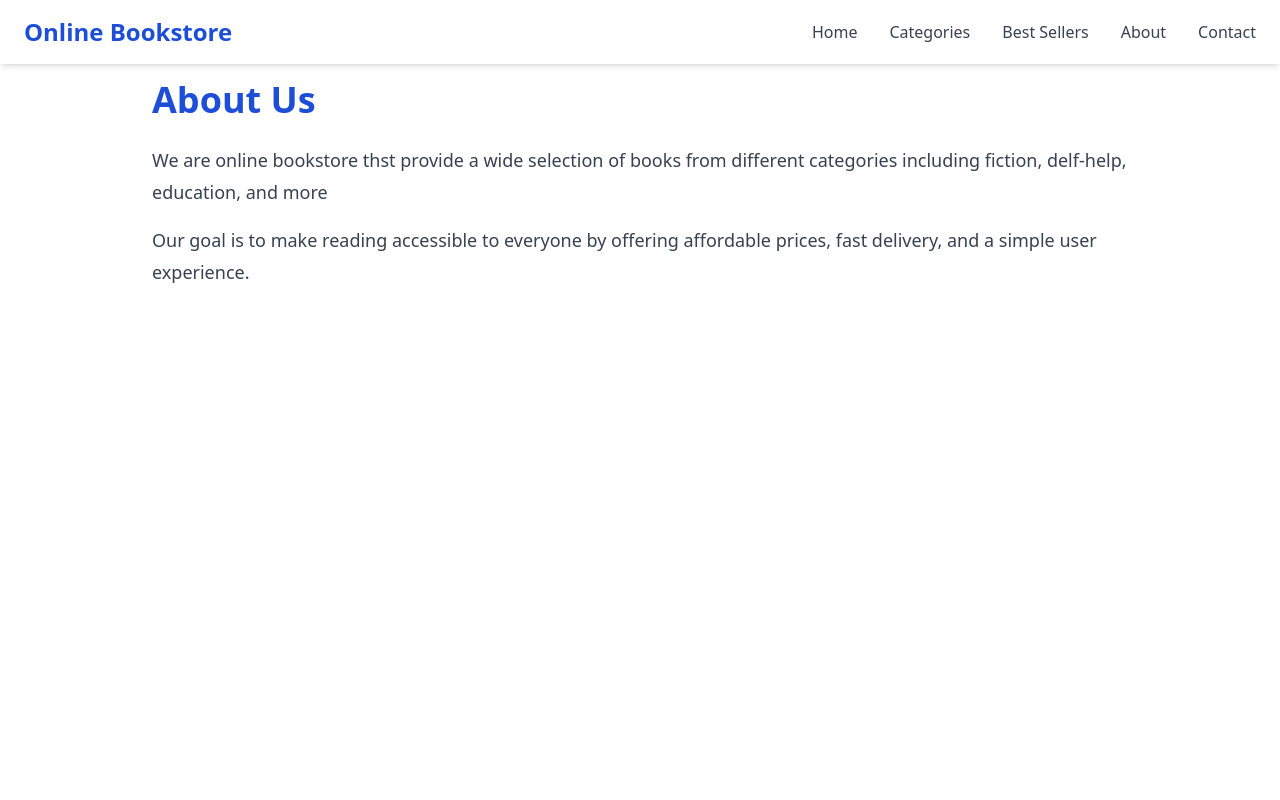
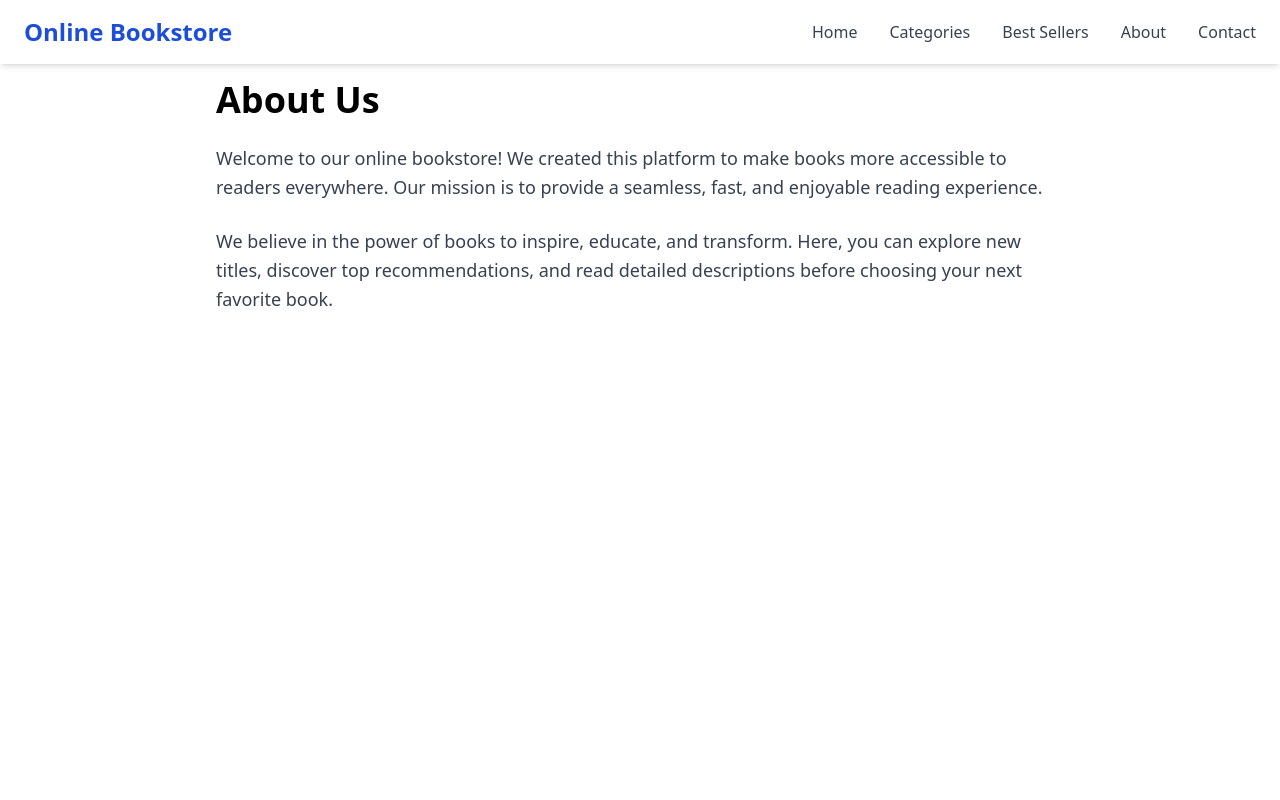
Before and after one commit to rimaejel143/online-bookstore, a React (Create React App) app: page /about in a window 1280 px wide. Shown: the top 800 px of the page. Built offline with nearby package versions, Linux system fonts and the light colour scheme.

Commit message:
add Services add About add Contact

```diff
--- a/src/pages/About.jsx
+++ b/src/pages/About.jsx
@@ -1,17 +1,23 @@
-import React from 'react'
+import React from "react";
 
 function About() {
   return (
-    <div className="max-w-5xl mx-auto px-6 py-20">
-        <h1 className="text-4xl font-bold text-blue-700">About Us</h1>
-        <p className="mt-6 text-lg leading-8 text-gray-700">We are online bookstore thst provide a wide selection of books from
-            different categories including fiction, delf-help, education, and more</p>
-        <p className="mt-4 text-lg leading-8 text-gray-700">Our goal is to make reading accessible to everyone by offering affordable
-        prices, fast delivery, and a simple user experience.
-        </p>
+    <div className="max-w-4xl mx-auto px-6 py-20">
+      <h1 className="text-4xl font-bold mb-6">About Us</h1>
 
+      <p className="text-gray-700 leading-relaxed text-lg">
+        Welcome to our online bookstore! We created this platform to make books
+        more accessible to readers everywhere. Our mission is to provide a
+        seamless, fast, and enjoyable reading experience.
+      </p>
+
+      <p className="text-gray-700 mt-6 leading-relaxed text-lg">
+        We believe in the power of books to inspire, educate, and transform.
+        Here, you can explore new titles, discover top recommendations, and read
+        detailed descriptions before choosing your next favorite book.
+      </p>
     </div>
   );
 }
 
-export default About
+export default About;
--- a/src/pages/Contact.jsx
+++ b/src/pages/Contact.jsx
@@ -1,21 +1,21 @@
-import React from 'react'
+import React from "react";
 
 function Contact() {
   return (
     <div className="max-w-4xl mx-auto px-6 py-20">
-        <h1 className="text-4xl font-bold text-blue-700">Contact us</h1>
-        <form className="mt-10 grid gap-6">
-            <input type="email" placeholder="Email" className="border p-3 rounded-lg shadow-sm focus:outline-blue-600"/>
+      <h1 className="text-4xl font-bold mb-6">Contact Us</h1>
 
-            <textarea placeholder="Message" rows="6" className="border p-3 rounded-lg shadow-sm focus:outline-blue-600"></textarea>
+      <p className="text-gray-700 text-lg">
+        We're here to help! You can contact us anytime via:
+      </p>
 
-            <button type="submit" className="bg-blue-600 text-white py-3 rounded-lg hover:bg-blue-700">Send Message
-
-            </button>
-        </form>
-
+      <div className="mt-6 space-y-4 text-gray-700 text-lg">
+        <p>📧 Email: support@onlinebookstore.com</p>
+        <p>📞 Phone: +961 70 000 000</p>
+        <p>📍 Location: Beirut, Lebanon</p>
+      </div>
     </div>
   );
 }
 
-export default Contact
+export default Contact;
--- a/src/pages/Services.jsx
+++ b/src/pages/Services.jsx
@@ -1,18 +1,18 @@
-import React from 'react'
+import React from "react";
 
 function Services() {
   return (
-    <div className="max-w-5xl mx-auto px-6 py-20">
-        <h1 className="text-4xl font-bold text-blue-700">Our Services</h1>
-        <ul className="mt-10 text-lg space-y-6 text-gray-700">
-            <li>Fast & reliable book delivery</li>
-            <li>Access to e-books & digital content</li>
-            <li>Personalized book recommendations</li>
-            <li>Premium membership & exclusive discounts</li>
-        </ul>
+    <div className="max-w-4xl mx-auto px-6 py-20">
+      <h1 className="text-4xl font-bold mb-6">Our Services</h1>
 
+      <ul className="space-y-6 text-gray-700 text-lg">
+        <li>✔ Fast & reliable book delivery</li>
+        <li>✔ Access to e-books & digital content</li>
+        <li>✔ Personalized book recommendations</li>
+        <li>✔ Premium membership & exclusive discounts</li>
+      </ul>
     </div>
   );
 }
 
-export default Services
+export default Services;
```
Also changed, not shown: 1 other file (tests, documents, lock files or other folders).
